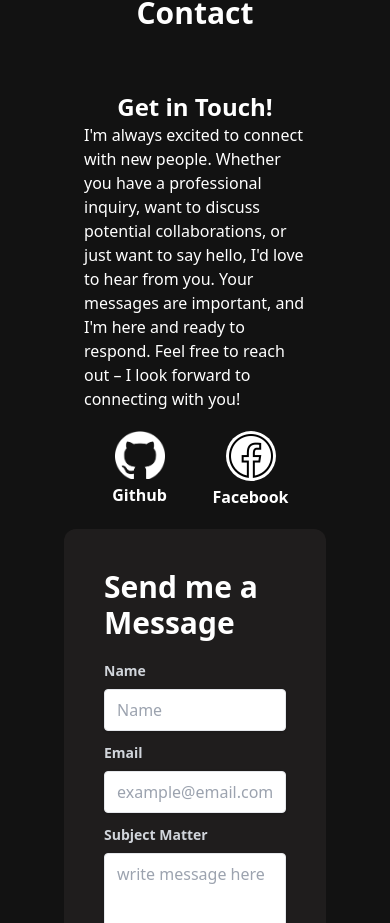
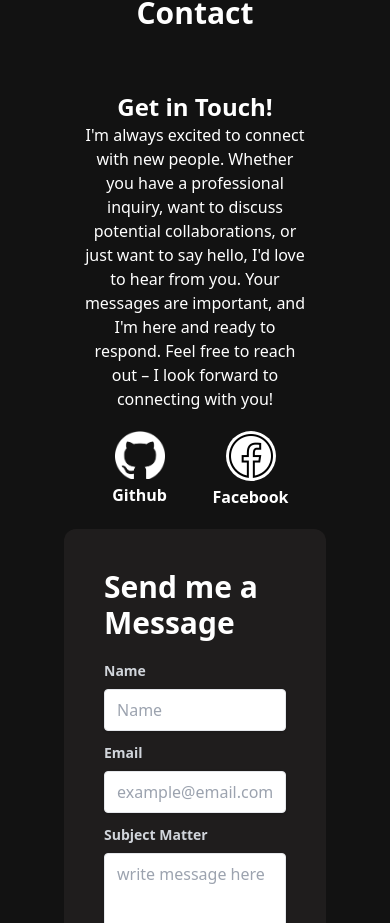
Before and after one commit to Fozzyack/myResume, a React (Create React App) app: page / in a window 390 px wide. Shown: the part 3960-4883 px from the top of the page. Built offline with nearby package versions, Linux system fonts and the light colour scheme; the HTML template or start-up script is replaced by a standard one.

Commit message:
formatting

```diff
--- a/src/Components/Contact.jsx
+++ b/src/Components/Contact.jsx
@@ -24,7 +24,7 @@ const Contact = () => {
 
                     >
                         <h5 className='text-2xl text-center font-bold'>Get in Touch!</h5>
-                        <p>I'm always excited to connect with new people. Whether you have a professional inquiry, want to discuss potential collaborations, or just want to say hello, I'd love to hear from you. Your messages are important, and I'm here and ready to respond. Feel free to reach out – I look forward to connecting with you! </p>
+                        <p className='text-center  md:text-left'>I'm always excited to connect with new people. Whether you have a professional inquiry, want to discuss potential collaborations, or just want to say hello, I'd love to hear from you. Your messages are important, and I'm here and ready to respond. Feel free to reach out – I look forward to connecting with you! </p>
                         <div className='grid md:grid-cols-4 grid-cols-2 mt-5'>
                             <Link className='flex flex-col items-center' to={'https://github.com/Fozzyack'}>
                                 <img src={githublogo} alt='Github Logo' className='w-[50px] ' />
```
